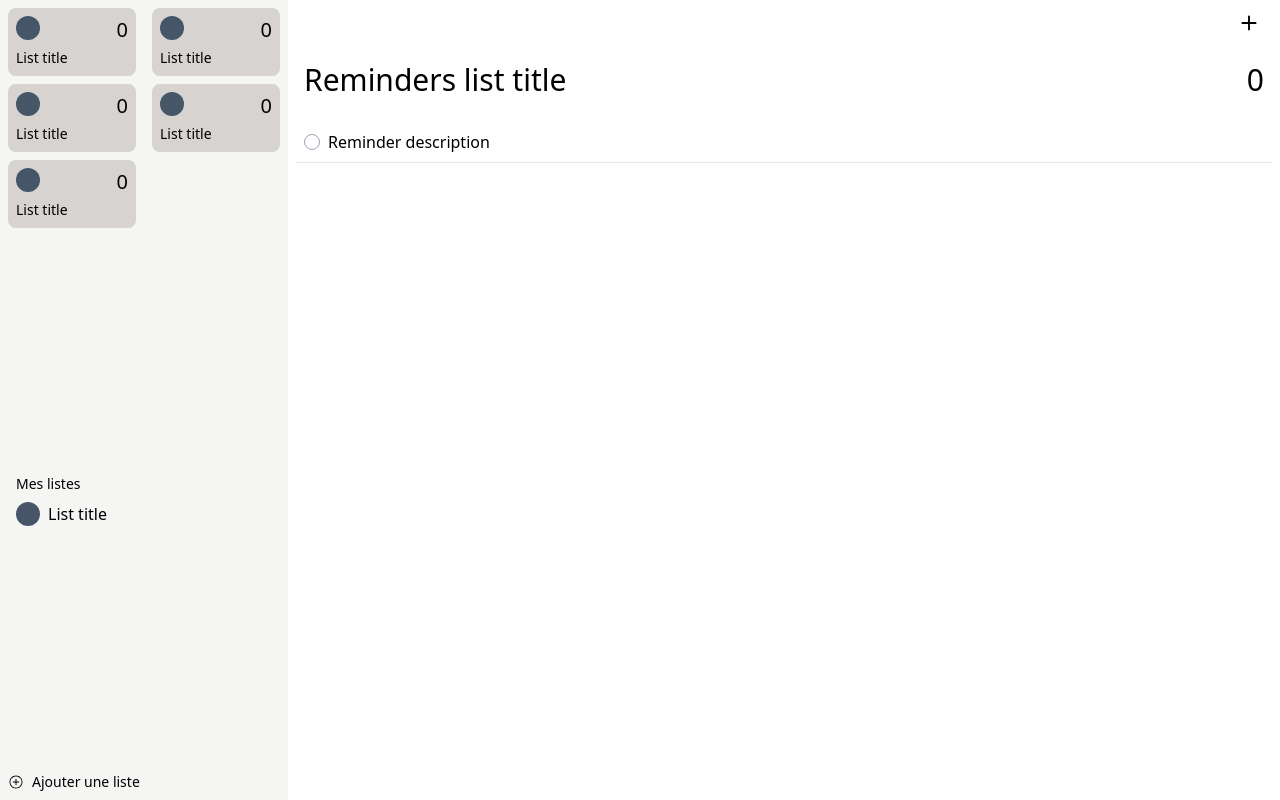
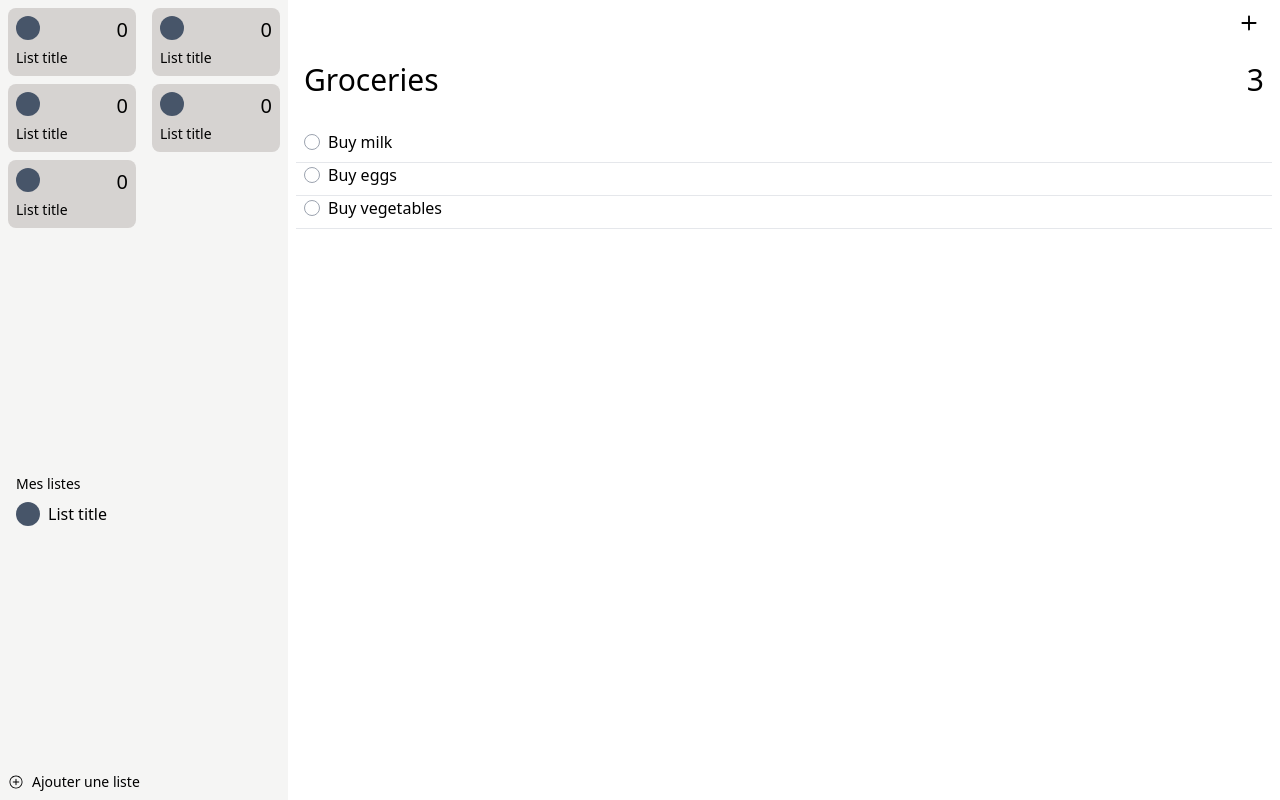
Before and after one commit to luteor/ios-reminders-app-clone-react, a React (Vite) app: page / in a window 1280 px wide. Built offline with nearby package versions, Linux system fonts and the light colour scheme.

Commit message:
feat: :sparkles: Dynamic content section with data display

```diff
--- a/src/components/Content.jsx
+++ b/src/components/Content.jsx
@@ -1,15 +1,24 @@
+import { reminderLists } from "../assets/reminders.json";
 import { AddReminderButton } from "./AddReminderButton";
 import { Reminder } from "./Reminder";
 import { RemindersListHeader } from "./RemindersListHeader";
 
 export const Content = () => {
+  const remindersList = reminderLists[0];
+  console.log(remindersList);
+
   return (
     <div className="bg-grey-50 flex-grow overflow-auto p-2">
       <div className="pb-8 pl-2 pr-2">
         <AddReminderButton />
-        <RemindersListHeader />
+        <RemindersListHeader
+          listTitle={remindersList.name}
+          remindersTotal={remindersList.reminders.length.toString()}
+        />
       </div>
-      <Reminder />
+      {remindersList.reminders.map((reminder) => (
+        <Reminder key={reminder.id} reminder={reminder} />
+      ))}
     </div>
   );
 };
--- a/src/components/Reminder.jsx
+++ b/src/components/Reminder.jsx
@@ -1,4 +1,4 @@
-export const Reminder = () => {
+export const Reminder = ({ reminder }) => {
   return (
     <div className="flex flex-row items-center justify-start gap-2 border-b border-solid pb-2 pl-2">
       <input
@@ -7,7 +7,7 @@ export const Reminder = () => {
         id=""
         className="h-4 w-4 appearance-none rounded-full border border-gray-400"
       />
-      <label htmlFor="reminder">Reminder description</label>
+      <label htmlFor="reminder">{reminder.content}</label>
     </div>
   );
 };
--- a/src/components/RemindersListHeader.jsx
+++ b/src/components/RemindersListHeader.jsx
@@ -1,8 +1,8 @@
-export const RemindersListHeader = () => {
+export const RemindersListHeader = ({ listTitle, remindersTotal }) => {
   return (
     <div className=" flex flex-row justify-between">
-      <div className="text-3xl">Reminders list title</div>
-      <div className="text-3xl">0</div>
+      <div className="text-3xl">{listTitle}</div>
+      <div className="text-3xl">{remindersTotal}</div>
     </div>
   );
 };
```
Also changed, not shown: .eslintrc.cjs.
